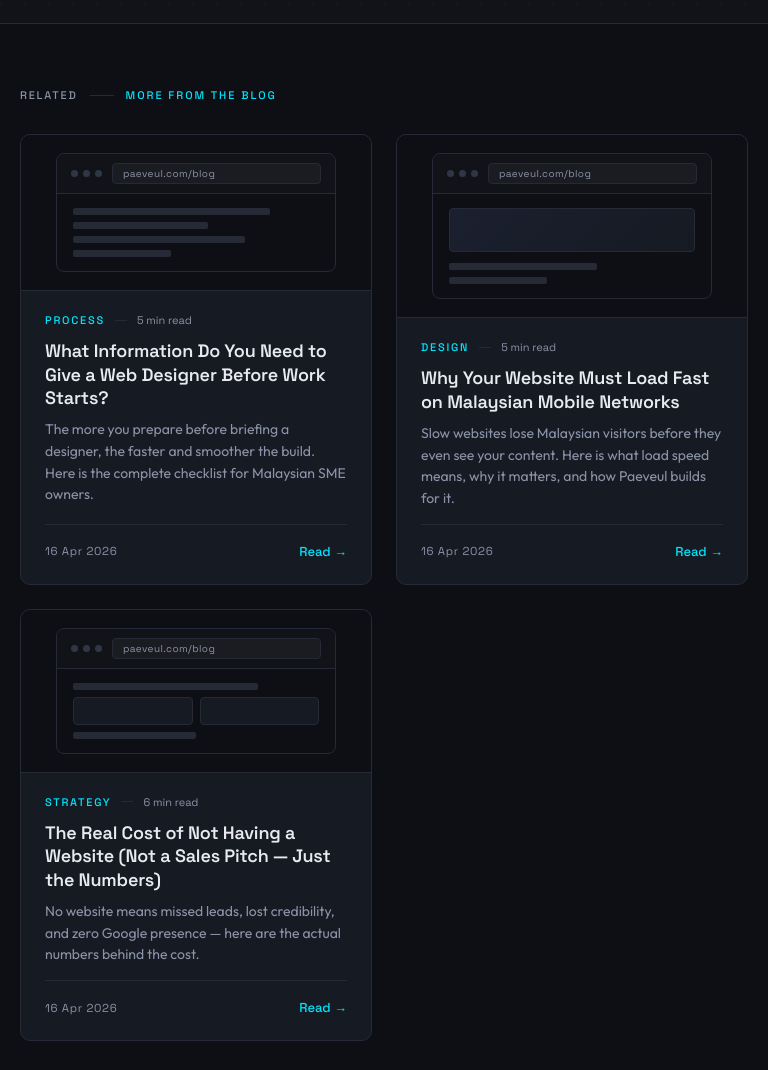
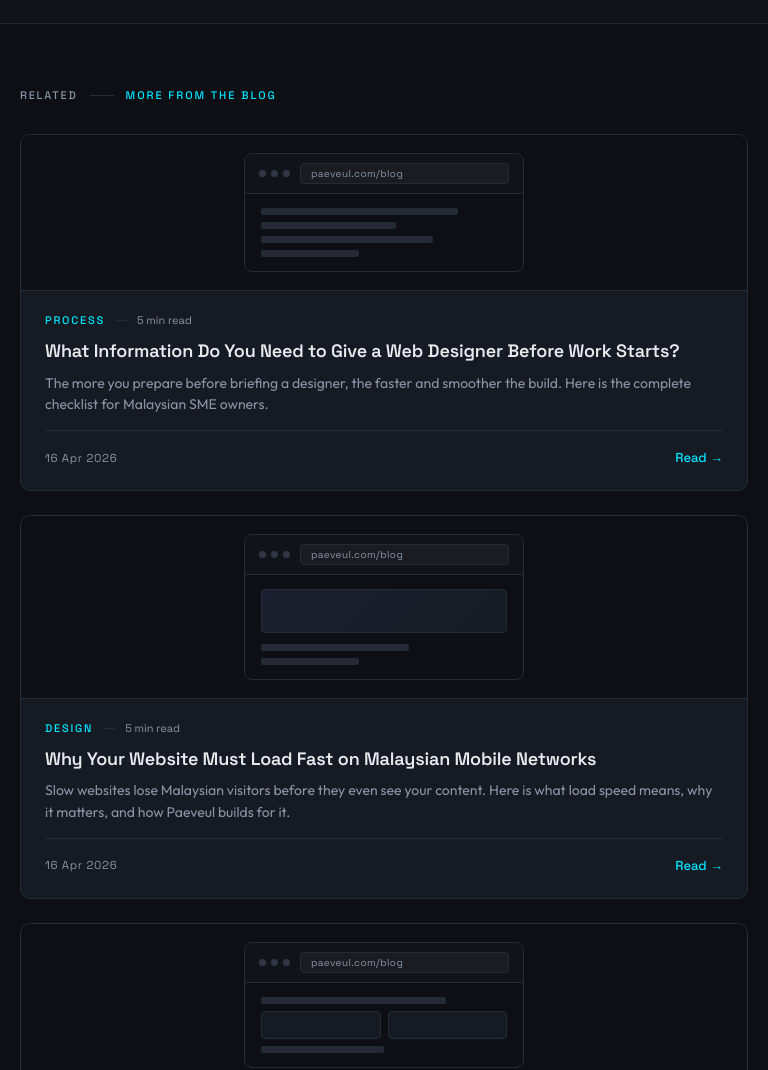
Before and after one commit to paeveul/paeveul-official, a website: page main/blog/how-to-write-a-homepage/index.html in a window 768 px wide. Shown: the part 6000-7070 px from the top of the page. Drawn offline with Linux system fonts and the light colour scheme.

Commit message:
Snap desktop-to-mobile breakpoint to 1147px across all pages

```diff
--- a/main/css/paeveul.css
+++ b/main/css/paeveul.css
@@ -506,7 +506,7 @@ a { color: inherit; }
 }
 
 /* ─── Responsive Breakpoints ────────────────────────────────────────────────── */
-@media (max-width: 900px) {
+@media (max-width: 1147px) {
   .pg-wrap {
     padding-left: 20px;
     padding-right: 20px;
@@ -673,14 +673,11 @@ a { color: inherit; }
   align-items: center;
 }
 
-@media (max-width: 1100px) {
+@media (min-width: 769px) and (max-width: 1147px) {
   .bl-grid { grid-template-columns: 1fr 1fr; }
 }
-@media (max-width: 900px) {
+@media (max-width: 1147px) {
   .bl-grid { grid-template-columns: 1fr; }
-}
-@media (min-width: 640px) and (max-width: 900px) {
-  .bl-grid { grid-template-columns: 1fr 1fr; }
 }
 @media (max-width: 380px) {
   .bl-card-img { padding: 12px; }
@@ -730,7 +727,7 @@ a { color: inherit; }
   margin: 16px 0 0;
   max-width: 820px;
 }
-@media (max-width: 900px) {
+@media (max-width: 1147px) {
   .ar-h1 { font-size: clamp(28px, 7vw, 38px); }
 }
 @media (max-width: 380px) {
@@ -755,7 +752,7 @@ a { color: inherit; }
   max-width: 740px;
   padding: 64px 0 80px;
 }
-@media (max-width: 900px) {
+@media (max-width: 1147px) {
   .ar-body { padding: 48px 0 64px; }
 }
 @media (max-width: 380px) {
@@ -874,7 +871,7 @@ a { color: inherit; }
   margin: 40px 0;
 }
 
-@media (max-width: 900px) {
+@media (max-width: 1147px) {
   .ar-body p,
   .ar-body ul li,
   .ar-body ol li { font-size: 15px; }
@@ -1003,7 +1000,7 @@ a { color: inherit; }
   align-items: flex-start;
   flex: 0 0 auto;
 }
-@media (max-width: 900px) {
+@media (max-width: 1147px) {
   .ar-cta-inner { padding: 56px 0; flex-direction: column; align-items: stretch; gap: 24px; }
   .ar-cta-h2 { font-size: 26px; }
   .ar-cta-actions { align-items: stretch; }
```
Also changed, not shown: main/blog.html (+1 -1 lines), main/contact.html (+2 -2 lines), main/faq.html (+1 -1 lines), main/index.html (+5 -5 lines), main/packages.html (+1 -3 lines), main/portfolio.html (+2 -2 lines), main/why.html (+2 -2 lines).
